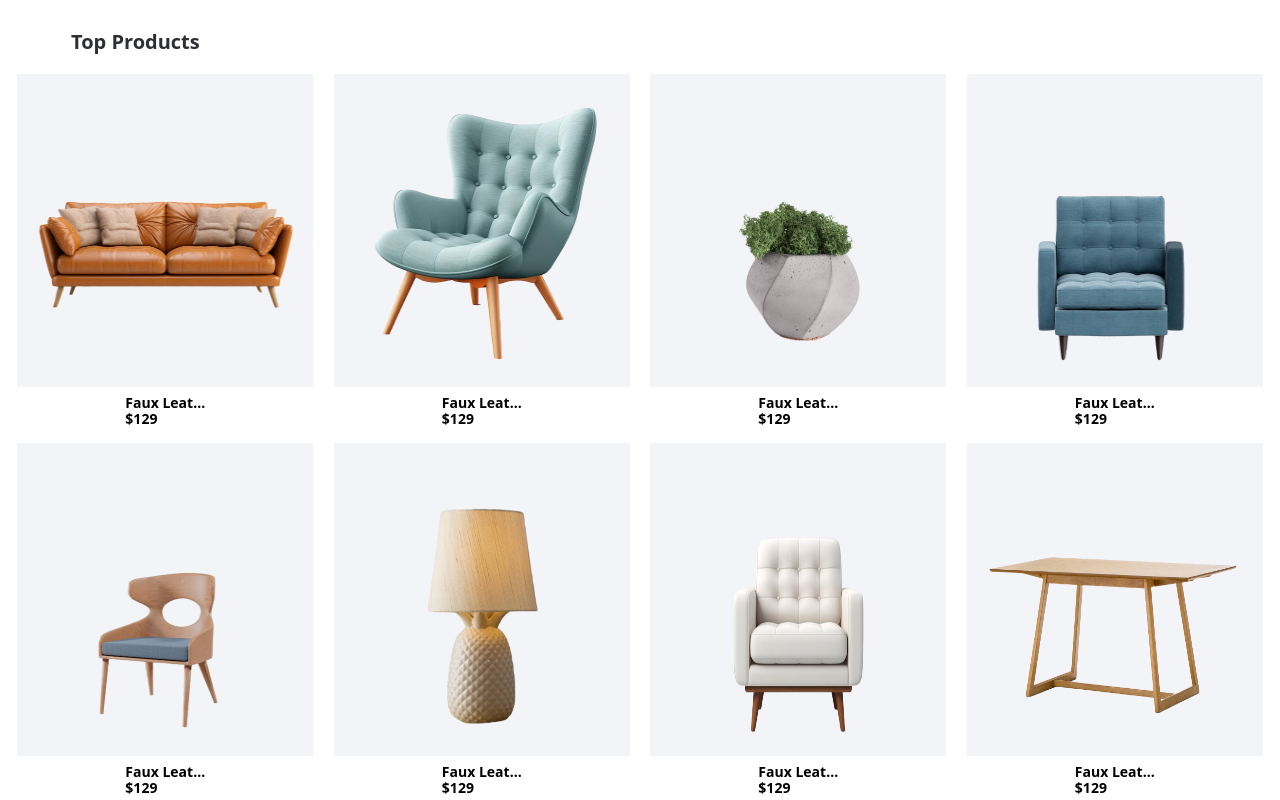
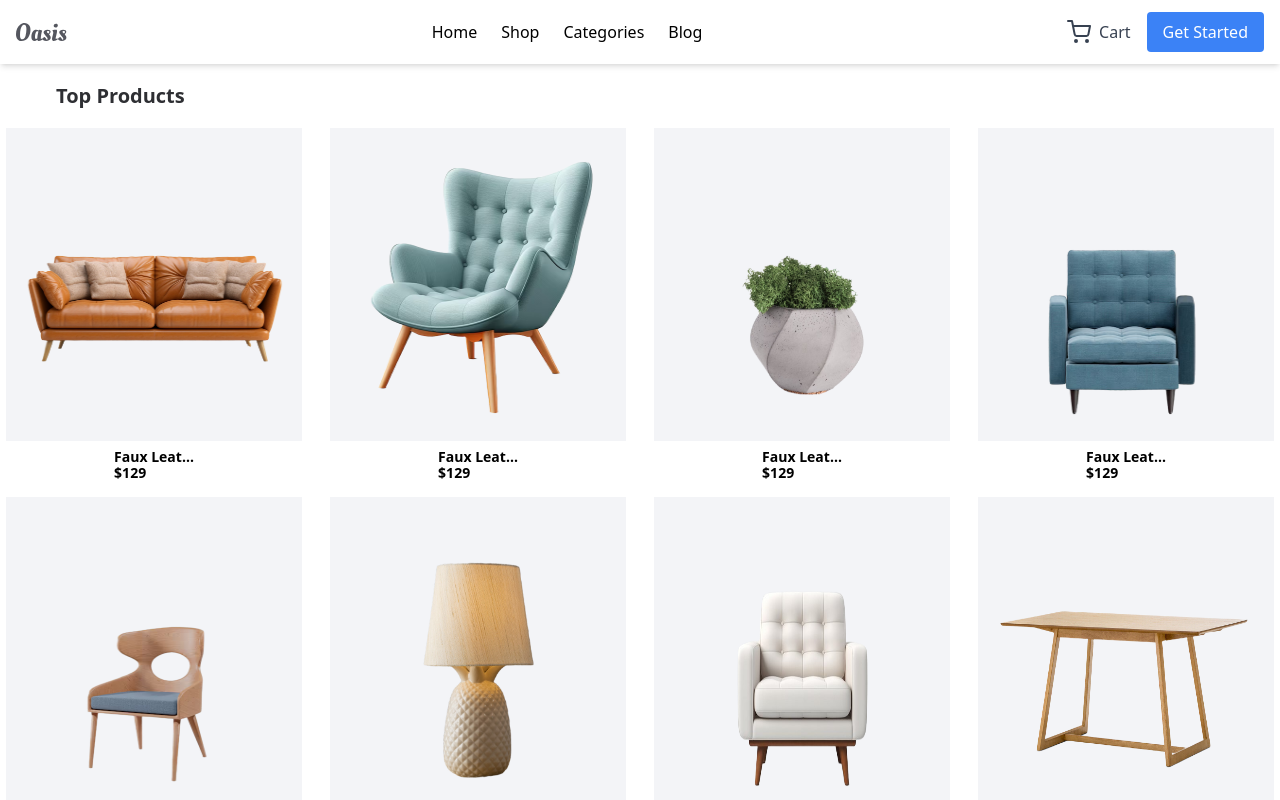
Before and after one commit to MuzzammilAfridi/Oasis, a React (Vite) app: page /shop in a window 1280 px wide. Shown: the top 800 px of the page. Built offline with nearby package versions, Linux system fonts and the light colour scheme.

Commit message:
Adding more content in Product data

```diff
--- a/src/App.jsx
+++ b/src/App.jsx
@@ -17,6 +17,7 @@ import FAQ from './assets/Components/FAQ'
 import Design from './assets/Components/Design'
 import { Route, Routes } from 'react-router-dom'
 import TopProducts from './assets/Components/TopProducts'
+import Shop from './assets/Components/Shop'
 // import Design from './assets/Components/Design'
 
 
@@ -196,17 +197,18 @@ function App() {
   return (
 
     <Routes>
-      <Route path='/' element={<HeroSection/>}/>
+      <Route path='/' element={<HeroSection topProductsData={topProductsData}/>}/>
       <Route path='/login' element={<LoginPage/>}/>
       <Route path='/createAccount' element={<CreateAccount/>}/>
       <Route path='/forgot' element={<ForgotPassword/>}/>
       <Route path='/checkout' element={<Checkout/>}/>
       <Route path='/payment' element={<Payment/>}/>
       <Route path='/order' element={<OderPlaced/>}/>
-      <Route path='/shop' element={<TopProducts topProductsData={topProductsData}/>}/>
+      <Route path='/shop' element={<Shop topProductsData={topProductsData}/>}/>
       <Route path='/view' element={<ViewProduct/>}/>
       <Route path='/blog' element={<ArticleHero articleData={articleData}/>}/>
       <Route path='/categories' element={<Categories/>}/>
+      <Route path='/sittingRoom'  element={<SittingRoom  topProductsData={topProductsData}/>}/>
 
 
 
--- a/src/assets/Components/Cart.jsx
+++ b/src/assets/Components/Cart.jsx
@@ -1,5 +1,6 @@
 import React, { useState } from 'react';
 import Navbar from './Navbar';
+import Footer from './Footer';
 
 const Cart = ({ cartData }) => {
   return (
@@ -85,6 +86,7 @@ const Cart = ({ cartData }) => {
           Next
         </button>
       </div>
+      <Footer/>
     </div>
   );
 }
--- a/src/assets/Components/Categories.jsx
+++ b/src/assets/Components/Categories.jsx
@@ -1,5 +1,6 @@
 import React from 'react'
 // import Category from './Category'
+import { Link } from 'react-router-dom'
 
 const Categories = () => {
   return (
@@ -9,10 +10,14 @@ const Categories = () => {
         {/* <Category/>
         <Category/>
         <Category/> */}
+        <Link to='/sittingRoom'>
         <div className='w-[361px] rounded-lg  sm:w-[85vw]  h-[173px] sm:h-[303px] overflow-hidden bg-[#F3F4F7] flex items-center justify-center sm:justify-between'>
+
       <p className='relative whitespace-nowrap left-16 font-semibold sm:text-[34px]'>Sitting Room</p>
       <img className=' relative left-[145px] sm:relative sm:left-44 h-[203px] sm:h-[110%]' src="./Cate-01.png" alt="img" />
+
     </div>
+    </Link>
 
     <div  className="sm:flex gap-5">
     <div className=' w-[361px] rounded-lg  sm:w-[42vw]  h-[173px] sm:h-[303px] overflow-hidden bg-[#F3F4F7] flex items-center justify-between sm:justify-between'>
--- a/src/assets/Components/HeroSection.jsx
+++ b/src/assets/Components/HeroSection.jsx
@@ -1,8 +1,12 @@
 import React, { useState } from 'react';
 import Navbar from './Navbar';
 import LoginPage from './LoginPage';
+import Categories from './Categories';
+import TopProducts from './TopProducts';
+import FAQ from './FAQ';
+import Footer from './Footer';
 
-const HeroSection = () => {
+const HeroSection = ({topProductsData}) => {
   const [showLogin, setShowLogin] = useState(false);
 
   const handleGetStartedClick = () => {
@@ -45,6 +49,11 @@ const HeroSection = () => {
           </div>
         )}
       </div>
+      <Categories/>
+      <TopProducts topProductsData={topProductsData}/>
+      <FAQ/>
+      <Footer/>
+
     </div>
   );
 };
--- /dev/null
+++ b/src/assets/Components/Shop.jsx
@@ -0,0 +1,39 @@
+import React from 'react'
+import Navbar from './Navbar'
+import Footer from './Footer'
+
+const Shop = ({topProductsData}) => {
+  return (
+    <div>
+      <div className=" w-full  max-h-[2897px]  mx-auto">
+        <Navbar/>
+      <h2 className="text-[20px] mt-5 sm:mx-14 text-[#2E2F33] leading-[24.2px] font-bold">
+        Top Products
+      </h2>
+
+      {/* Grid container for products */}
+      <div className="grid grid-cols-2 sm:grid-cols-4 gap-4 mt-5 w-full">
+        {topProductsData.map((elem, idx) => (
+          <div key={idx} className="flex flex-col items-center justify-center">
+            <img
+              className="bg-[#F3F4F7] w-[164px] h-[173px] sm:w-[296px] sm:h-[313px]"
+              src={elem.img}
+              alt="Product Image"
+            />
+            <div className="flex flex-col items-start mt-2">
+              <p className="font-semibold text-[14px] leading-[16px]">{elem.name}</p>
+              <p className="font-semibold text-[14px] leading-[16px]">{elem.price}</p>
+            </div>
+          </div>
+        ))}
+      </div>
+
+      {/* Add margin below to separate from footer or other components */}
+      <div className="mb-10"></div>
+    </div>
+    <Footer/>
+    </div>
+  )
+}
+
+export default Shop
--- a/src/assets/Components/SittingRoom.jsx
+++ b/src/assets/Components/SittingRoom.jsx
@@ -1,9 +1,12 @@
 import React from 'react';
 import TopProducts from './TopProducts';
+import Navbar from './Navbar';
+import Footer from './Footer';
 
 const SittingRoom = ({ topProductsData }) => {
   return (
     <div className='overflow-x-hidden sm:mt-20 w-full bg-slate-50 flex-grow'>
+      <Navbar/>
       <div className='p-5 sm:mt-36'>
         <h2 className='text-center font-semibold text-[25px] leading-[30.26px]'>Sitting Room</h2>
         <p className='text-center text-[#5F6980] mt-4'>Transform your sitting room with our elegant seating options.</p>
@@ -12,6 +15,7 @@ const SittingRoom = ({ topProductsData }) => {
 
         {/* Add TopProducts component */}
         <TopProducts topProductsData={topProductsData} />
+        <Footer/>
       </div>
     </div>
   );
```
